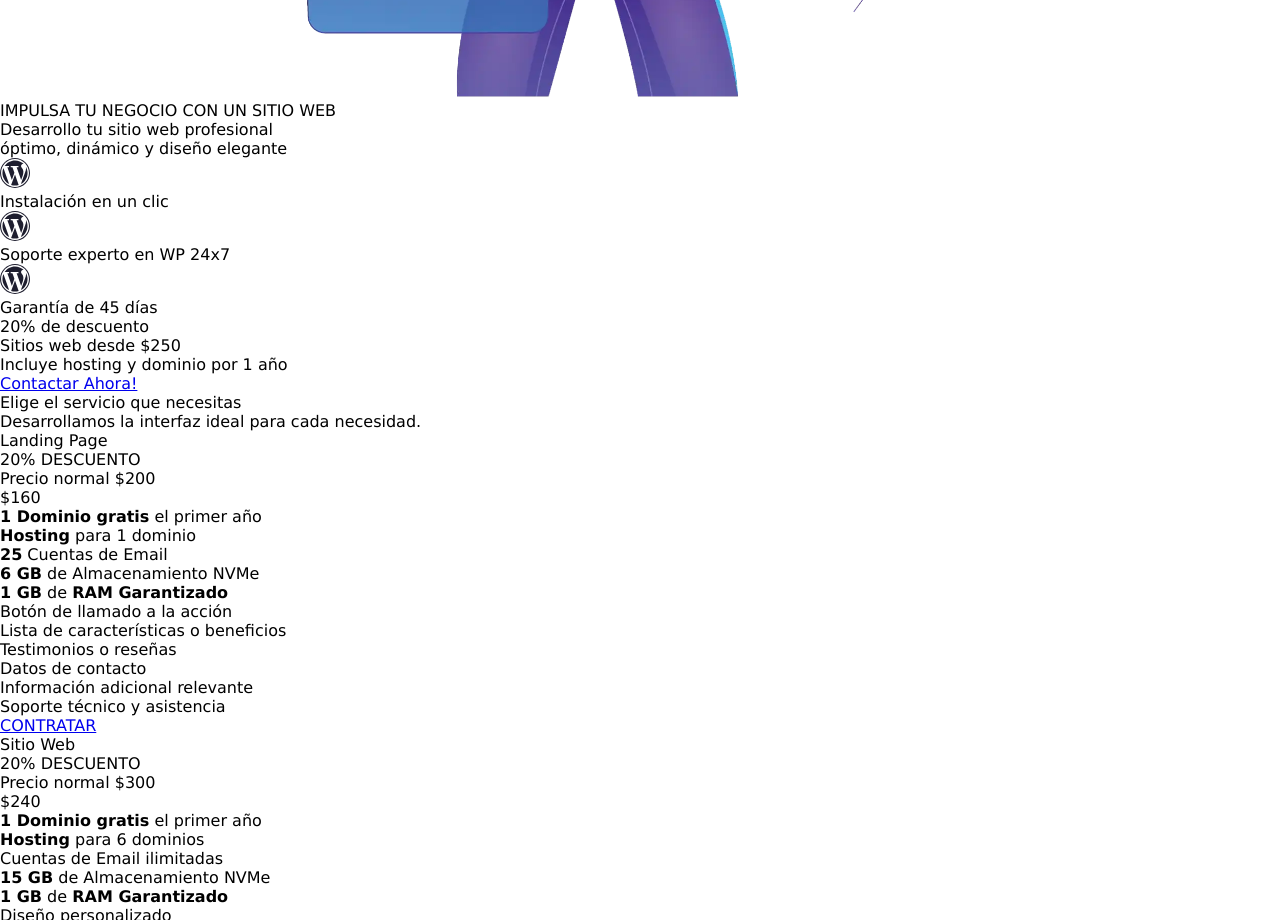
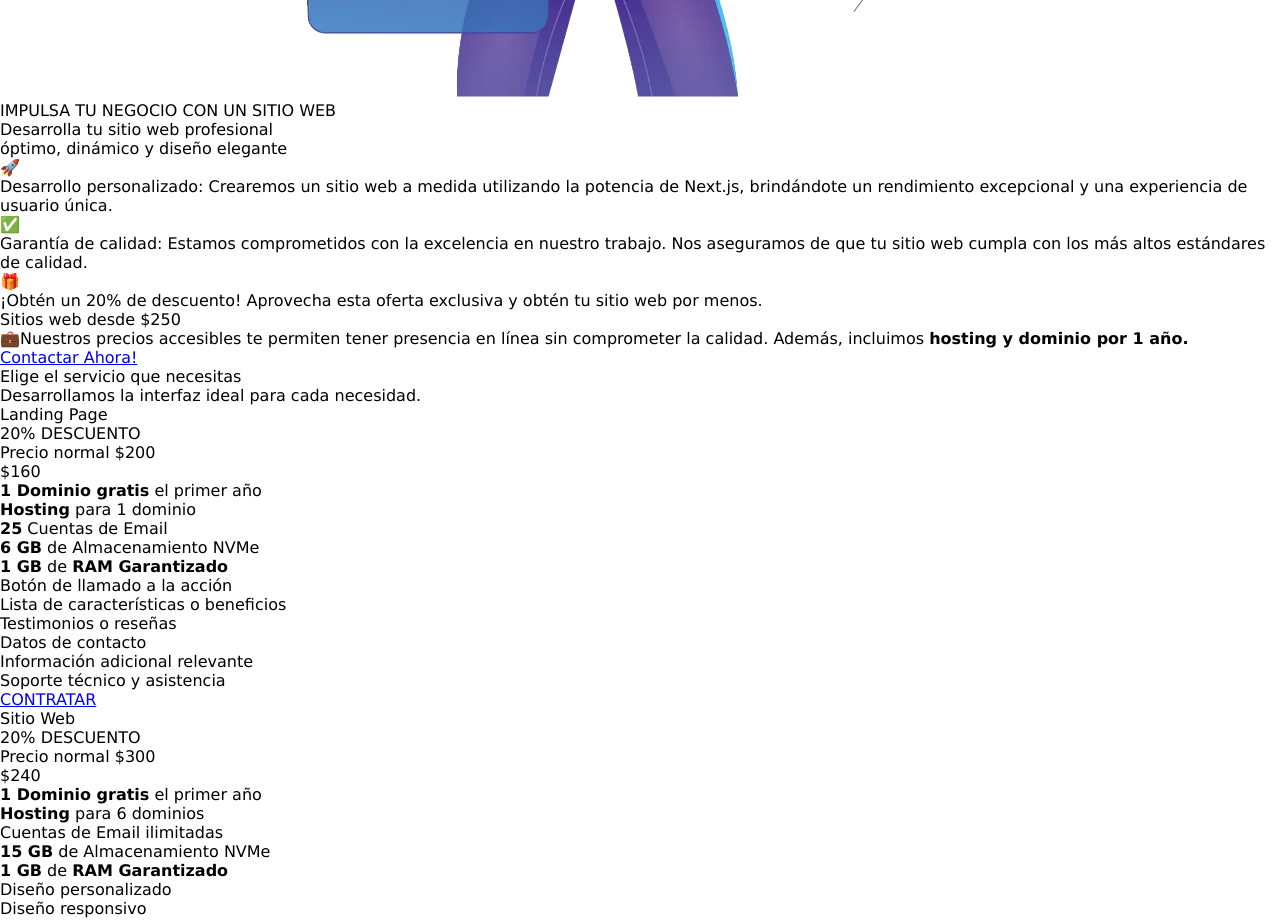
Before and after one commit to peter-aspiazu-s/landing-page, a Next.js app: page / in a window 1280 px wide. Shown: the part 3420-4340 px from the top of the page. Built offline with nearby package versions, Linux system fonts and the light colour scheme.

Commit message:
agregando un mejor copyrwrite

```diff
--- a/components/main/MainContent.tsx
+++ b/components/main/MainContent.tsx
@@ -5,23 +5,22 @@ export const MainContent:FC = ():JSX.Element => {
   return (
     <div className='main-content'>
         <div className='main-content_text-atention'>IMPULSA TU NEGOCIO CON UN SITIO WEB</div>
-        <div className='main-content_text-title'>Desarrollo tu sitio web profesional</div>
+        <div className='main-content_text-title'>Desarrolla tu sitio web profesional</div>
         <div className='main-content_text-charact'>óptimo, dinámico y diseño elegante</div>
         <div className='main-content_items'>
-            <Image className='main-content_image' src='/images/wordpress-ico.svg' alt='icono de wordpress' width={30} height={30} />
-            <div className='main-content_item-text'>Instalación en un clic</div>
+          <div className='main-content_item-icon'>🚀</div>
+          <div className='main-content_item-text'>Desarrollo personalizado: Crearemos un sitio web a medida utilizando la potencia de Next.js, brindándote un rendimiento excepcional y una experiencia de usuario única.</div>
         </div>
         <div className='main-content_items'>
-            <Image className='main-content_image' src='/images/wordpress-ico.svg' alt='icono de wordpress' width={30} height={30} />
-            <div className='main-content_item-text'>Soporte experto en WP 24x7</div>
+          <div className='main-content_item-icon'>✅</div>
+          <div className='main-content_item-text'>Garantía de calidad: Estamos comprometidos con la excelencia en nuestro trabajo. Nos aseguramos de que tu sitio web cumpla con los más altos estándares de calidad.</div>
         </div>
         <div className='main-content_items'>
-            <Image className='main-content_image' src='/images/wordpress-ico.svg' alt='icono de wordpress' width={30} height={30} />
-            <div className='main-content_item-text'>Garantía de 45 días</div>
+          <div className='main-content_item-icon'>🎁</div>
+          <div className='main-content_item-text'>¡Obtén un 20% de descuento! Aprovecha esta oferta exclusiva y obtén tu sitio web por menos.</div>
         </div>
-       <div className='main-content_desc'>20% de descuento</div>
         <div className='main-content_price'>Sitios web desde $250</div>
-        <div className='main-content_hosting'>Incluye hosting y dominio por 1 año</div>
+        <div className='main-content_hosting'>💼Nuestros precios accesibles te permiten tener presencia en línea sin comprometer la calidad. Además, incluimos <strong>hosting y dominio por 1 año.</strong></div>
         <a className='main-content_button' href="https://wa.link/iq3sg8" target='_blank'>Contactar Ahora!</a>
     </div>
   )
--- a/styles/components/mainContent.css
+++ b/styles/components/mainContent.css
@@ -30,15 +30,20 @@
     margin-bottom: 20px;
 }
 
-.main-content_image{
+/* .main-content_image{
     margin-right: 10px;
     background-color: #e31b53;
     border-radius: 10px;
     padding: 2px;
-}
+} */
 
 .main-content_item-text{
     color: aliceblue;
+}
+
+.main-content_item-icon{
+    align-self: flex-start;
+    font-size: 20px;
 }
 
 .main-content_desc{
```
